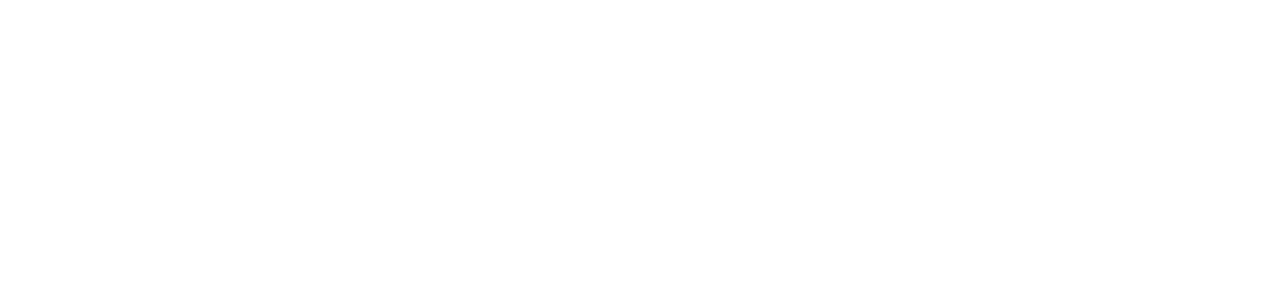
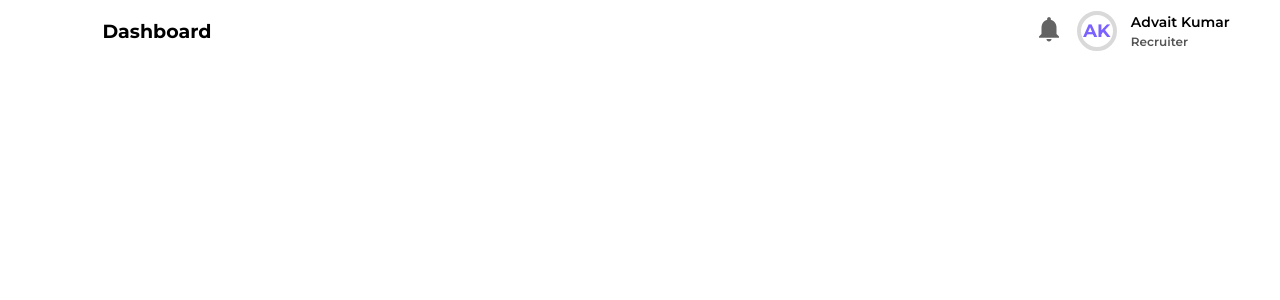
Before and after one commit to nivya-2/recruitx-frontend, an Angular app: page / in a window 1280 px wide. Shown: the top 300 px of the page. Built offline with nearby package versions, Linux system fonts and the light colour scheme.

Commit message:
Header done

```diff
--- a/angular.json
+++ b/angular.json
@@ -27,7 +27,6 @@
               }
             ],
             "styles": [
-              "src/custom-theme.scss",
               "src/styles.css",
   "node_modules/@angular/material/prebuilt-themes/indigo-pink.css"
 
--- a/src/app/app.component.html
+++ b/src/app/app.component.html
@@ -4,5 +4,5 @@
     <app-icons name="home" customColor="#7B61FF" size="32px"></app-icons>
     <app-icons name="dashboard" customColor="#B8AAFF" size="40px"></app-icons>
     <app-icons name="message" customColor="#636363"  size="36px"></app-icons>
-    <app-icons name="settings" customColor="#304C57" size="48px"></app-icons>
+    <app-icons name="settings" customColor="#304C57" size="48px"></app-icons>s
  -->
--- a/src/app/app.component.ts
+++ b/src/app/app.component.ts
@@ -8,10 +8,9 @@
 
 @Component({
   selector: 'app-root',
-  imports: [IconComponent],
-  imports: [RouterOutlet,HeaderTextComponent,ProfileComponent,ProfileBoxComponent,HeaderComponent],
+  imports: [RouterOutlet,HeaderTextComponent,ProfileComponent,ProfileBoxComponent,HeaderComponent,IconComponent],
   templateUrl: './app.component.html',
-  styleUrls: ['./app.component.css']
+  styleUrl: './app.component.css'
 })
 export class AppComponent {
   title = 'recruitxfrontend';
--- a/src/app/widgets/header-text/header-text.component.css
+++ b/src/app/widgets/header-text/header-text.component.css
@@ -1,21 +1,22 @@
 .title{
-    font-size: 21.86px;
+    font-size: 19px;
     font-weight: bold;
     text-align: left;
+    padding-left: 8vw;
 }
 .profile-text{
-font-size: 16.1px;
+font-size: 14px;
 font-weight:600;
 text-align: left;
 }
 .subtitle{
     color: #545454;
-    font-size: 11.45px;
+    font-size: 12px;
     font-weight: 600;
     text-align: left;
 }
 .table-header{
-    font-size: 23.76px;
+    font-size: 20px;
     font-weight: 600;
     text-align: left;
 
--- a/src/app/widgets/header/header.component.css
+++ b/src/app/widgets/header/header.component.css
@@ -0,0 +1,20 @@
+.flex-row{
+    display: flex;
+    flex-direction: row;
+    align-items: center;
+    justify-content: space-between;
+}
+.flex-row2{
+    display: flex;
+    flex-direction: row;
+    align-items: center;
+    justify-content:flex-end;
+    gap:10px;
+    padding-right: 3vw;
+}
+.child1{
+    flex:4;
+}
+.child2{
+    flex:1;
+}
--- a/src/app/widgets/header/header.component.html
+++ b/src/app/widgets/header/header.component.html
@@ -1 +1,10 @@
-<div></div>
+<div class="flex-row">
+    <div class="child1">
+        <app-header-text context="title">
+            Dashboard
+        </app-header-text>
+    </div>
+    <div class="flex-row2 child2">
+    <app-icons name="notifications" customColor="#636363" size="30"></app-icons>
+    <app-profile-box></app-profile-box></div>
+</div>
--- a/src/app/widgets/header/header.component.ts
+++ b/src/app/widgets/header/header.component.ts
@@ -1,9 +1,11 @@
 import { Component } from '@angular/core';
 import { ProfileBoxComponent } from '../profile-box/profile-box.component';
 import { HeaderTextComponent } from '../header-text/header-text.component';
+import { IconComponent } from '../../icons/icons.component';
+
 @Component({
   selector: 'app-header',
-  imports: [ProfileBoxComponent,HeaderTextComponent],
+  imports: [ProfileBoxComponent,HeaderTextComponent,IconComponent],
   templateUrl: './header.component.html',
   styleUrl: './header.component.css'
 })
--- a/src/app/widgets/profile/profile.component.css
+++ b/src/app/widgets/profile/profile.component.css
@@ -1,11 +1,11 @@
 .profile-circle {
-    width: 44px;
-    height: 44px;
+    width: 32px;
+    height: 32px;
     border-radius: 50%;
     display: flex;
     align-items: center;
     justify-content: center;
-    font-size: 24px;
+    font-size: 18px;
     font-weight: bold;
     color: #7b61ff;
     border: 4px solid #D9D9D9;
--- a/src/index.html
+++ b/src/index.html
@@ -13,7 +13,7 @@
   <link href="https://fonts.googleapis.com/css2?family=Roboto:wght@300;400;500&display=swap" rel="stylesheet">
   <link href="https://fonts.googleapis.com/icon?family=Material+Icons" rel="stylesheet">
 </head>
-<body class="mat-typography montserrat-global">
+<body class="montserrat-global">
   <app-root></app-root>
 </body>
 </html>
--- a/src/styles.css
+++ b/src/styles.css
@@ -2,9 +2,9 @@
 
 html, body { height: 100%; }
 
-body { margin: 0; font-family: Roboto, "Helvetica Neue", sans-serif; }
+body { margin: 0; }
 .montserrat-global {
-    font-family: "Montserrat", sans-serif;
+    font-family: "Montserrat";
     font-optical-sizing: auto;
     font-weight: normal;
     font-style: normal;
```
